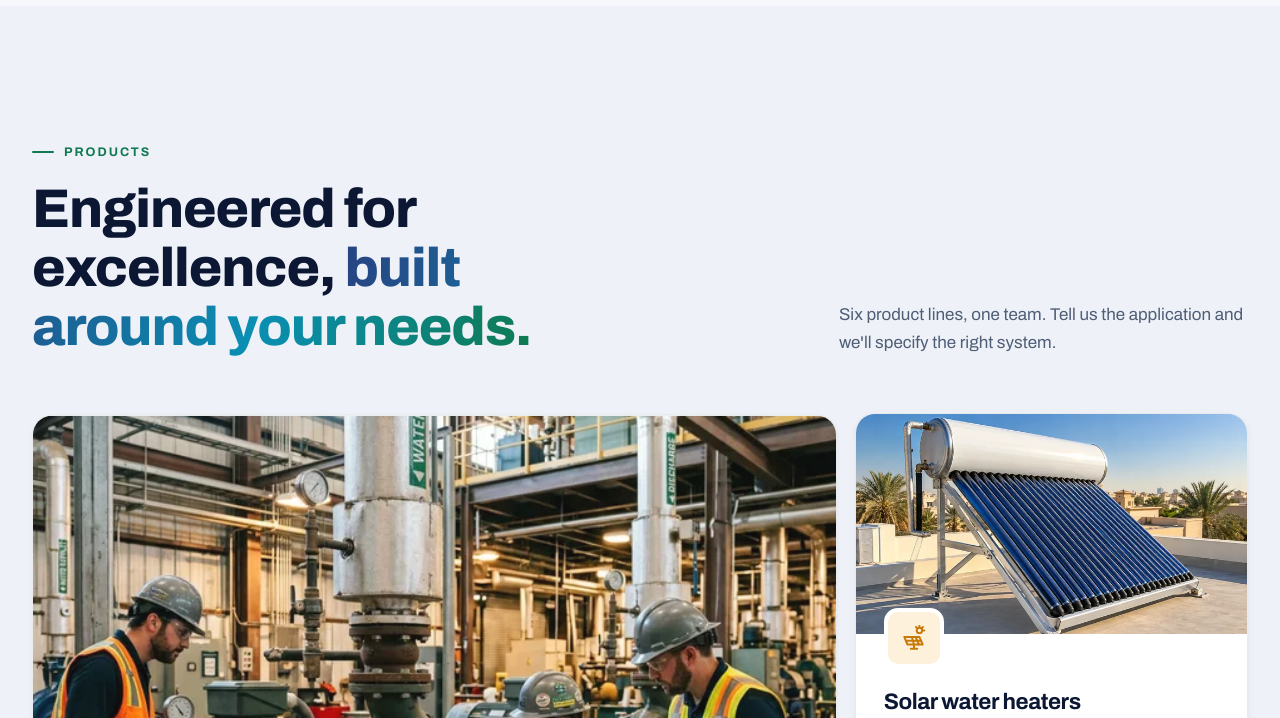
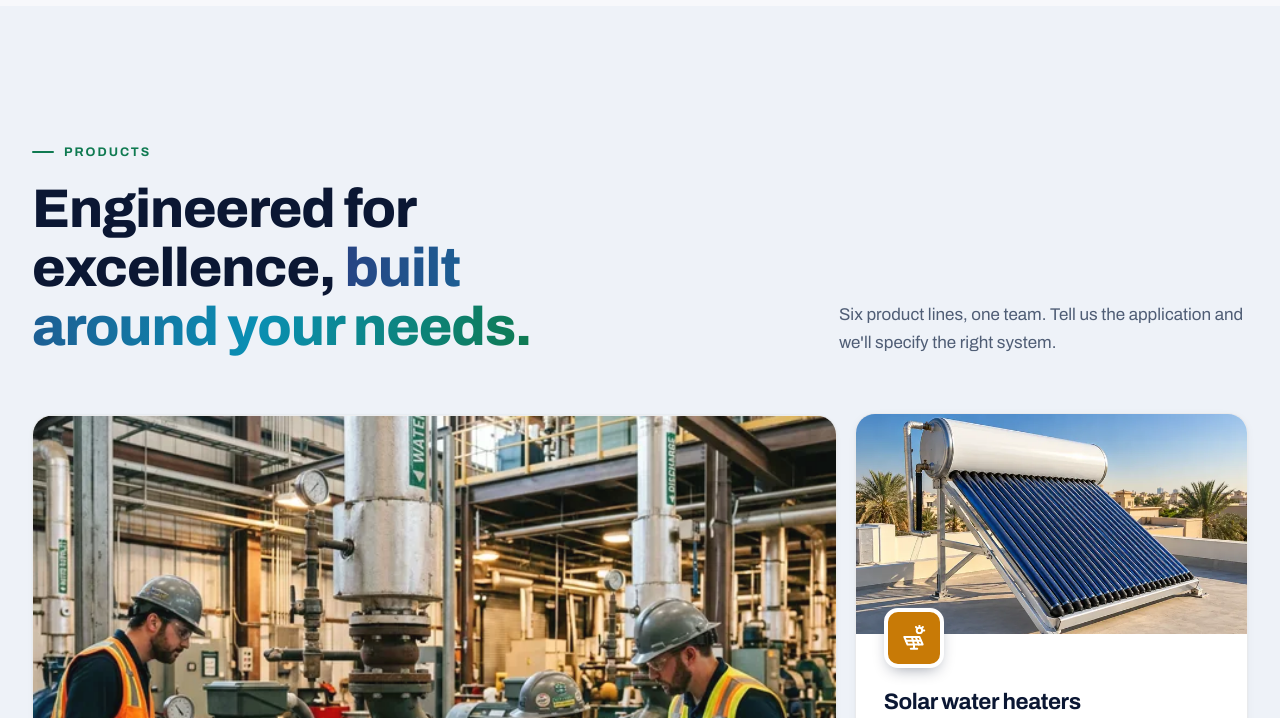
Before and after one commit to muzu7t7/saspumps, a plain HTML site: page index.html in a window 1280 px wide. Both pictures are taken after a click on the link "Water treatment". Shown: the part 1646-2364 px from the top of the page. Drawn offline with Linux system fonts and the light colour scheme.

Commit message:
Make icons on photo cards solid so they stand out on images
Co-Authored-By: Claude Opus 5.5 <noreply@anthropic.com>

```diff
--- a/styles.css
+++ b/styles.css
@@ -652,12 +652,18 @@ main > .section:last-child { padding-bottom: clamp(56px, 7vw, 96px); }
     flex-direction: column;
     padding: 0 28px 28px;
 }
+/* Icons overlapping a photo: solid colour so they stay visible on any image */
 .product-photo-body .icon-tile {
     position: relative;
     margin-top: -26px;
     border: 4px solid var(--surface);
     box-sizing: content-box;
+    background: var(--water);
+    color: light-dark(#fff, #08101f);
+    box-shadow: 0 6px 16px -6px rgb(11 23 51 / .45);
 }
+.product-photo-body .icon-tile--sun { background: var(--sun); }
+.product-photo-body .icon-tile--green { background: var(--green); }
 .product-specs { display: grid; gap: 10px; margin-top: 22px; }
 .product-specs li {
     display: flex;
```
